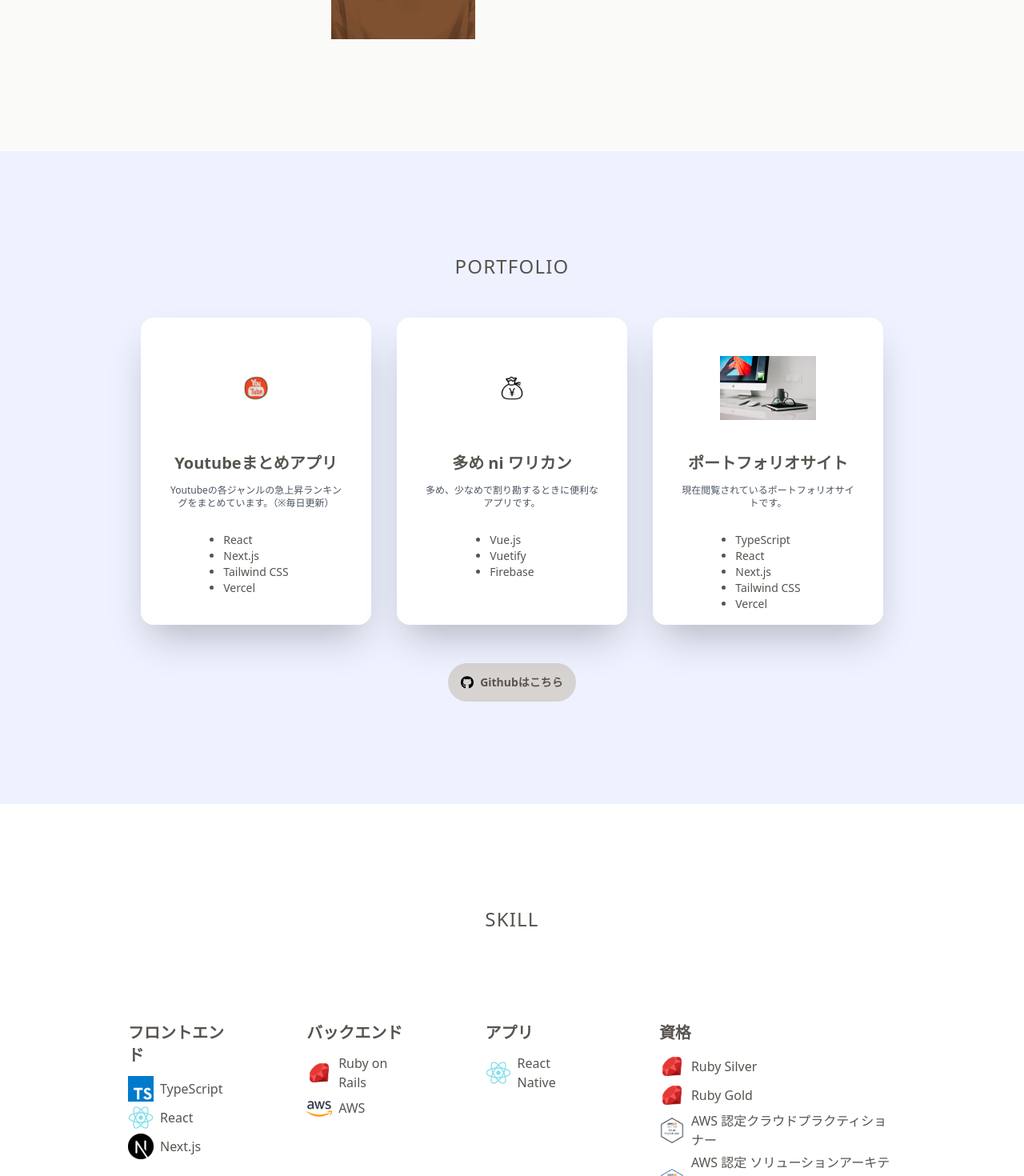
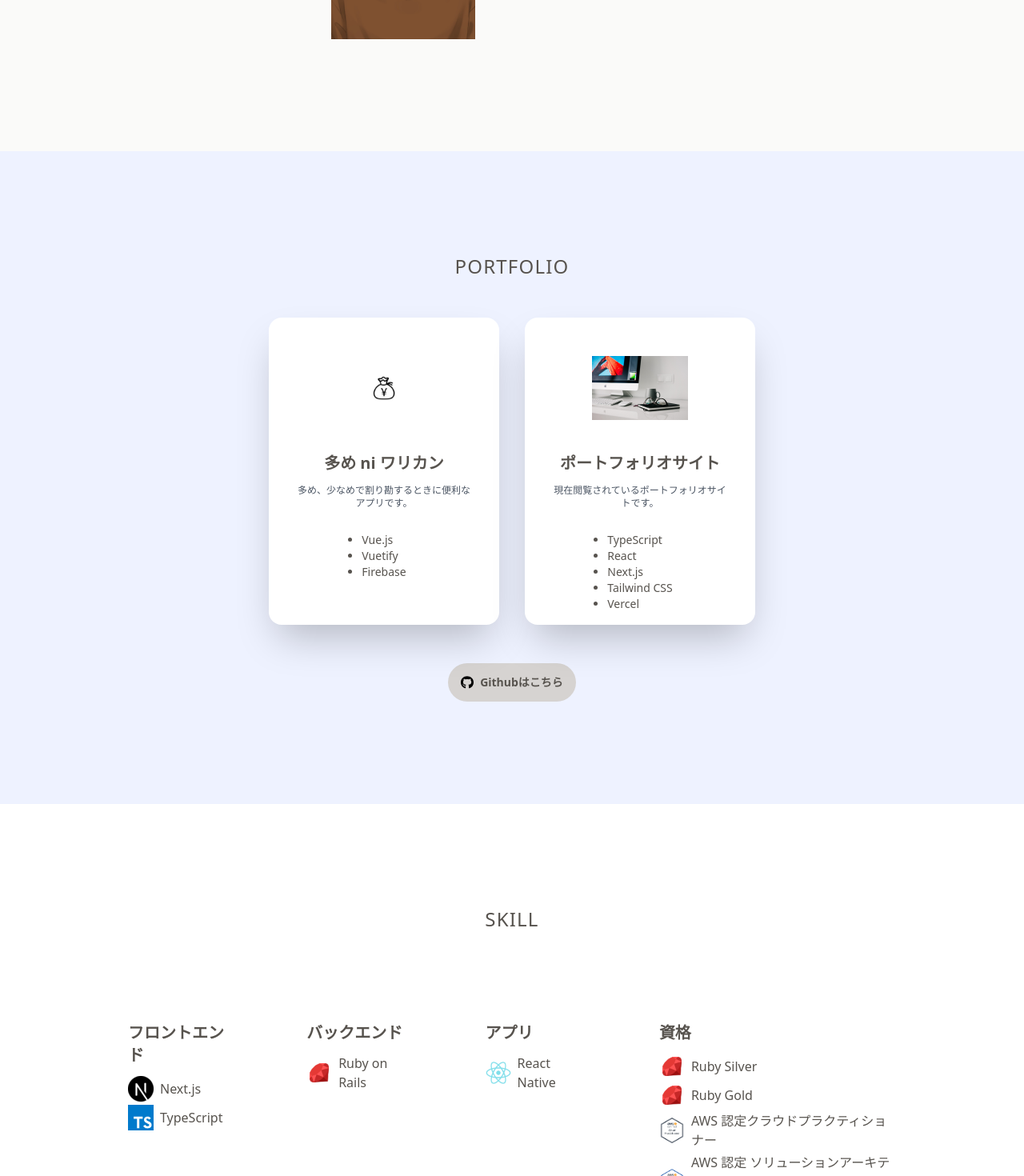
Before and after one commit to hiro-engineer4/portfolio-site, a Next.js app: page / in a window 1280 px wide. Shown: the part 1319-2789 px from the top of the page at 80% size. Built offline with nearby package versions, Linux system fonts and the light colour scheme.

Commit message:
内容更新

```diff
--- a/app.config.tsx
+++ b/app.config.tsx
@@ -10,15 +10,6 @@
 export const portfolioList: PortfolioType[] = [
   {
     id: 1,
-    title: "Youtubeまとめアプリ",
-    description:
-      "Youtubeの各ジャンルの急上昇ランキングをまとめています。（※毎日更新）",
-    image: "/youtube.png",
-    stack: ["React", "Next.js", "Tailwind CSS", "Vercel"],
-    url: "https://youtube-matome-app.vercel.app/",
-  },
-  {
-    id: 2,
     title: "多め ni ワリカン",
     description: "多め、少なめで割り勘するときに便利なアプリです。",
     image: "/warikan.png",
@@ -26,7 +17,7 @@
     url: "https://ome-ni-warikan.web.app/",
   },
   {
-    id: 3,
+    id: 2,
     title: "ポートフォリオサイト",
     description: "現在閲覧されているポートフォリオサイトです。",
     image: "/main.jpg",
--- a/components/Hero/index.tsx
+++ b/components/Hero/index.tsx
@@ -9,7 +9,7 @@
       <div className="flex justify-center items-center w-full h-screen">
         <div className="mx-4 text-center text-white">
           <h1 className="mb-4 text-4xl font-bold tracking-widest text-black md:text-8xl">
-            Hiro Portfolio
+            Portfolio
           </h1>
         </div>
       </div>
--- a/components/Profile/index.tsx
+++ b/components/Profile/index.tsx
@@ -18,7 +18,7 @@
         <div className="flex flex-col justify-center md:w-1/2">
           <h2 className="mb-3 text-2xl tracking-wide">Hironori Tanimoto</h2>
           <p className="font-mono tracking-wider leading-6">
-            島根県在住。
+            広島県在住。
             <br />
             フルリモートでフルスタックエンジニアとして働いています。
             <br />
--- a/components/Skill/index.tsx
+++ b/components/Skill/index.tsx
@@ -12,30 +12,21 @@
               <ul>
                 <li className="flex items-center mb-1 font-light">
                   <Image
+                    src="/icon/next.png"
+                    width={32}
+                    height={32}
+                    alt="icon"
+                  />
+                  <span className="ml-2">Next.js</span>
+                </li>
+                <li className="flex items-center mb-1 font-light">
+                  <Image
                     src="/icon/typescript.svg"
                     width={32}
                     height={32}
                     alt="icon"
                   />
                   <span className="ml-2"> TypeScript</span>
-                </li>
-                <li className="flex items-center mb-1 font-light">
-                  <Image
-                    src="/icon/react.png"
-                    width={32}
-                    height={32}
-                    alt="icon"
-                  />
-                  <span className="ml-2"> React</span>
-                </li>
-                <li className="flex items-center mb-1 font-light">
-                  <Image
-                    src="/icon/next.png"
-                    width={32}
-                    height={32}
-                    alt="icon"
-                  />
-                  <span className="ml-2">Next.js</span>
                 </li>
               </ul>
             </div>
@@ -53,15 +44,6 @@
                     alt="icon"
                   />
                   <span className="ml-2">Ruby on Rails</span>
-                </li>
-                <li className="flex items-center mb-1 font-light">
-                  <Image
-                    src="/icon/aws.png"
-                    width={32}
-                    height={32}
-                    alt="icon"
-                  />
-                  <span className="ml-2">AWS</span>
                 </li>
               </ul>
             </div>
```
